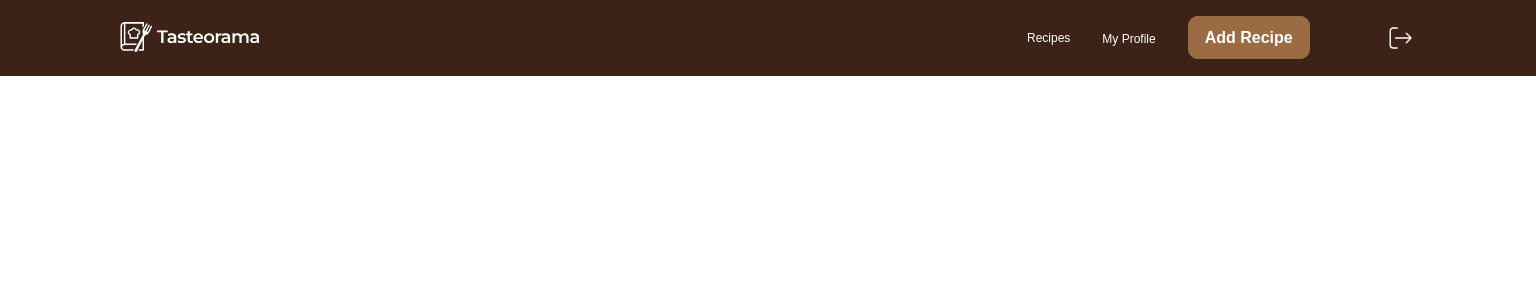
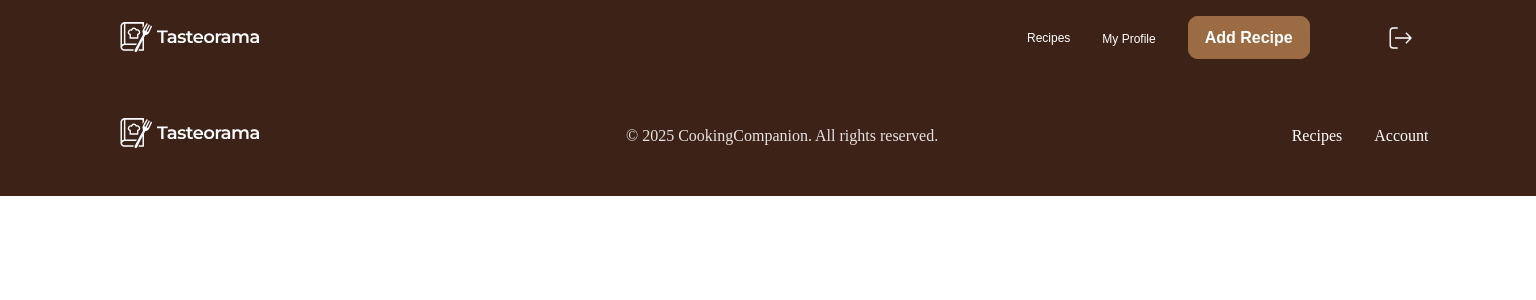
Before and after one commit to statsik/Tasteorama-front, a React (Vite) app: page / in a window 1536 px wide. Shown: the top 300 px of the page. Built offline with nearby package versions, Linux system fonts and the light colour scheme.

Commit message:
Footer-add-styles

```diff
--- a/src/components/Footer/Footer.jsx
+++ b/src/components/Footer/Footer.jsx
@@ -1,8 +1,26 @@
 import css from './Footer.module.css';
+import Container from '../Container/Container';
+import clsx from 'clsx';
+import { Link } from 'react-router-dom';
 
 const Footer = () => {
     return (
-        <></>
+        <footer className={css["footerWrapper"]}>
+            <Container>
+                <div className={css["footerContainer"]}>
+                    <div className={clsx(css["nav-recipes-logo"])}>
+                        <Link to="/">
+                            <img src="/images/logo.svg" alt="Logo" className={clsx(css["logo"])} />
+                        </Link>
+                    </div>
+                    <p>© 2025 CookingCompanion. All rights reserved.</p>
+                    <div className={clsx(css["nav-recipes"])}>
+                        <Link to="/recipes">Recipes</Link>
+                        <Link to="/">Account</Link>
+                    </div>
+                </div>
+            </Container>
+        </footer>
     )
 }
 
--- a/src/components/Footer/Footer.module.css
+++ b/src/components/Footer/Footer.module.css
@@ -0,0 +1,35 @@
+.footerWrapper{
+    background-color: var(--background-color-footer);
+
+}
+
+.footerContainer{
+    display: flex;
+    flex-direction:column;
+    justify-content: space-between;
+    align-items: center;
+    padding: 24px 0;
+    gap: 32px;
+}
+
+.nav-recipes{
+    display: flex;
+    gap: 44px;
+    flex-direction: column;
+}
+
+@media only screen and (min-width: 1440px) {
+    .nav-recipes{
+        padding: 24px 0;
+    }
+    .footerContainer{
+        display: flex;
+        flex-direction: row;
+        justify-content: space-between;
+        align-items: center;
+    }
+    .nav-recipes{
+        gap: 32px;
+        flex-direction: row;
+    }
+}
--- a/src/index.css
+++ b/src/index.css
@@ -47,6 +47,7 @@
   -moz-osx-font-smoothing: grayscale;
 
   --header-color: #FFFF;
+  --background-color-footer: #3D2218;
   --background-color-reg: #FAF3E0;
   --background-color-inp: #FFFFFF;
   --background-color-input-photo: #9f9f9f;
```
